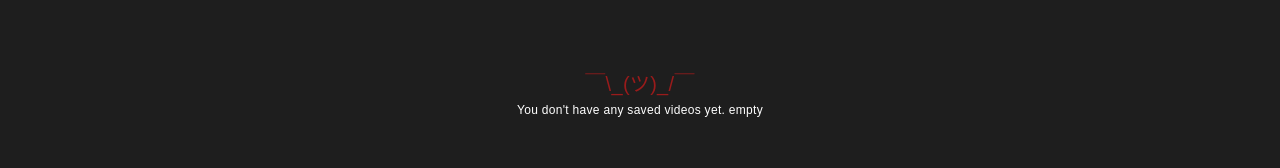
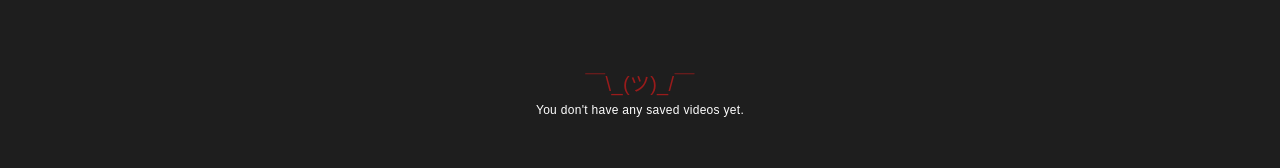
Before and after one commit to knnthdn/jav4you_v2, a Next.js app: page /watch-later in a window 1280 px wide. Shown: the part 306-474 px from the top of the page. Built offline with nearby package versions, Linux system fonts and the light colour scheme.

Commit message:
server commit

```diff
--- a/app/services/puppeteerFunc.ts
+++ b/app/services/puppeteerFunc.ts
@@ -3,7 +3,7 @@ import puppeteer from "puppeteer";
 async function run(query: string) {
   const browser = await puppeteer.launch({
     headless: true,
-    // executablePath: "/usr/bin/chromium-browser",
+    executablePath: "/usr/bin/chromium-browser",
     args: [
       "--no-sandbox",
       "--disable-setuid-sandbox",
--- a/components/MainSection.tsx
+++ b/components/MainSection.tsx
@@ -206,8 +206,8 @@ export default function MainSection({ query }: { query: string }) {
                     className="absolute top-0 left-0 w-full h-full z-index-0"
                     storage="storage-key"
                     // src={`https://goodproxy.danieltiu376.workers.dev/fetch?url=${data.results.src}`} //1
-                    src={`https://goodproxy.jv4you.workers.dev/fetch?url=${data.results.src}`} //2
-                    // src={`https://goodproxy.anoto083.workers.dev/fetch?url=${data.results.src}`} //3
+                    // src={`https://goodproxy.jv4you.workers.dev/fetch?url=${data.results.src}`} //2
+                    src={`https://goodproxy.anoto083.workers.dev/fetch?url=${data.results.src}`} //3
                     // src={`https://goodproxy.hatdogsamani.workers.dev/fetch?url=${data.results.src}`} //4
                     // src={`https://goodproxy.tymgorvez.workers.dev/fetch?url=${data.results.src}`} //5
 
--- a/components/WatchLaterWrapper.tsx
+++ b/components/WatchLaterWrapper.tsx
@@ -27,7 +27,7 @@ export default function WatchLaterWrapper({
     return (
       <p className="text-white text-xs tracking-wide absolute top-1/2 left-1/2 transform -translate-x-1/2 -translate-y-1/2 flex flex-col text-nowrap gap-1">
         <span className="text-center text-xl text-red-800">￣\_(ツ)_/￣</span>
-        You don&apos;t have any saved videos yet. empty
+        You don&apos;t have any saved videos yet.
       </p>
     );
 
@@ -87,7 +87,7 @@ export default function WatchLaterWrapper({
                     localStorage.setItem("code", JSON.stringify(items))
                   }
                 >
-                  <div className="relative  h-[25vw] w-full min-[375px]:h-[28vw] min-[475px]:h-[20vw] sm:h-[18vw] md:h-[17vw]  lg:max-h-[134px] overflow-hidden cursor-pointer">
+                  <div className="relative h-[28vw] w-full min-[475px]:h-[20vw] sm:h-[18vw] md:h-[17vw]  lg:max-h-[134px] overflow-hidden cursor-pointer">
                     <Image
                       src={video?.poster || ""}
                       alt={video?.title || "No alt for this video"}
```
